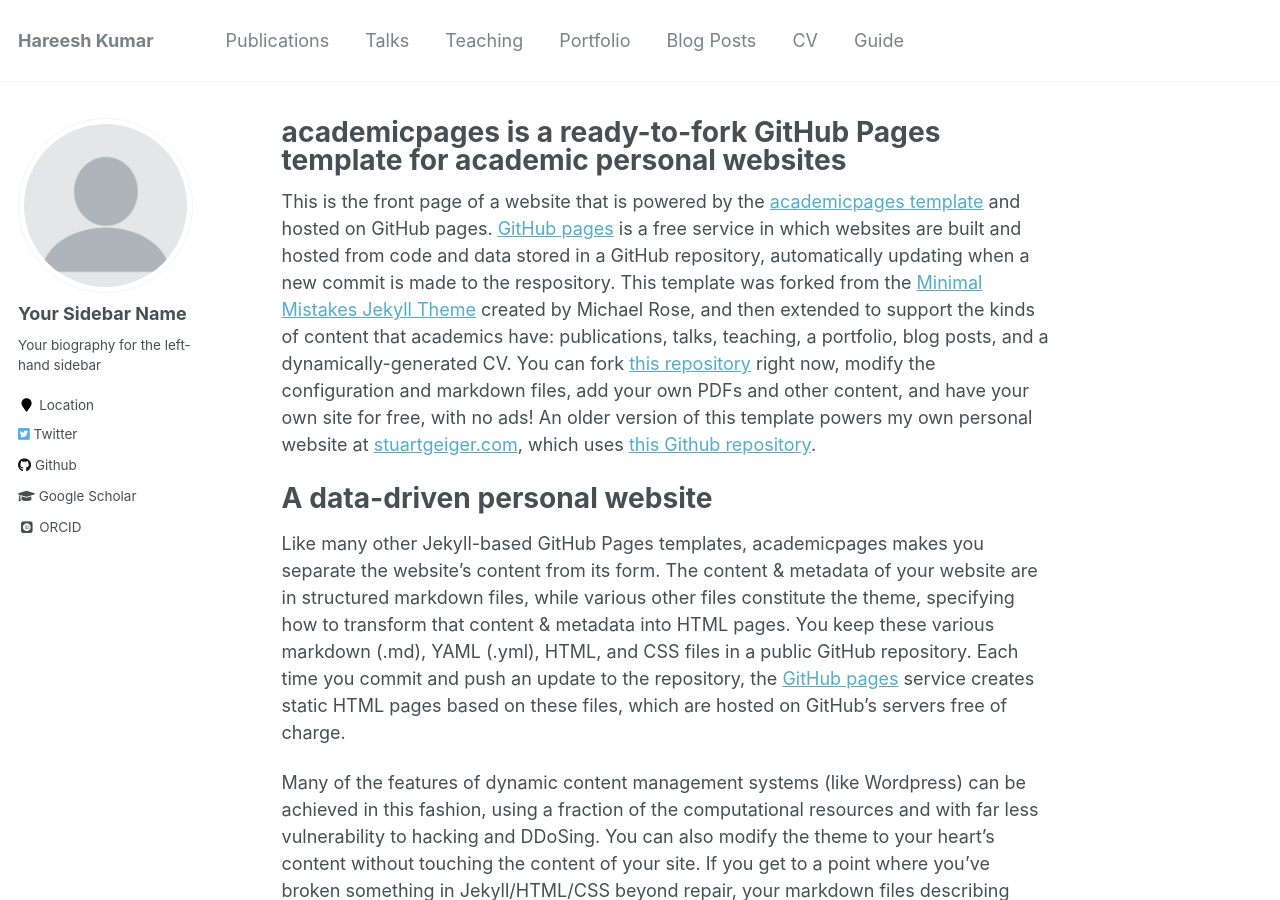
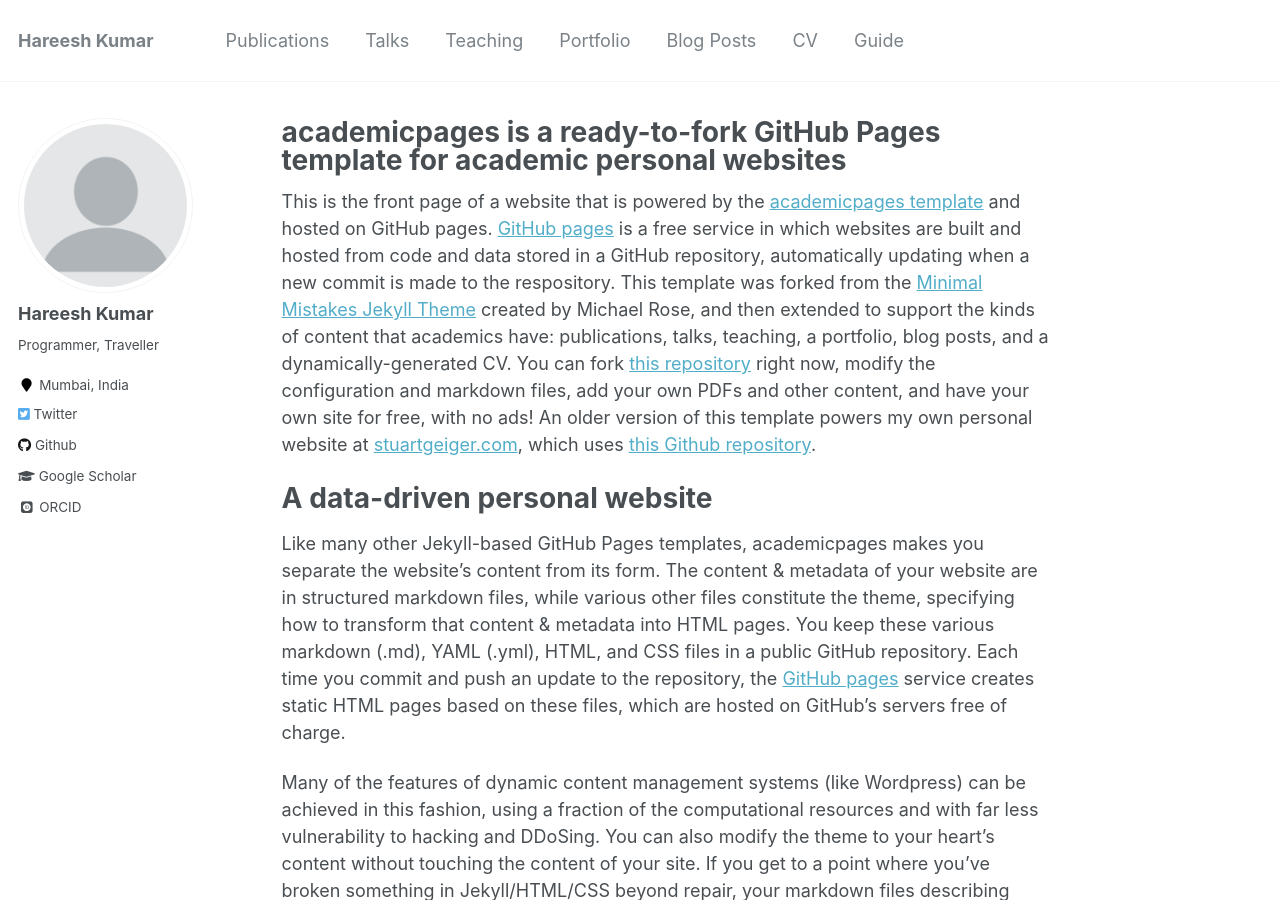
Before and after one commit to har33sh/har33sh.github.io, a Jekyll site: the page built from _pages/about.md, in a window 1280 px wide and 900 px high. Built offline with Jekyll 4.4.1, drawn with Linux system fonts in a browser that asks for light colours; some web fonts are replaced.

Commit message:
Final Template

```diff
--- a/_config.yml
+++ b/_config.yml
@@ -80,10 +80,10 @@
 
 # Site Author
 author:
-  name             : "Your Sidebar Name"
+  name             : "Hareesh Kumar"
   avatar           : "profile.png"
-  bio              : "Your biography for the left-hand sidebar"
-  location         : "Location"
+  bio              : "Programmer, Traveller"
+  location         : "Mumbai, India"
   employer         :
   googlescholar    : "http://yourfullgooglescholarurl.com"
   email            :
```
Also changed, not shown: profile.jpg (added).
